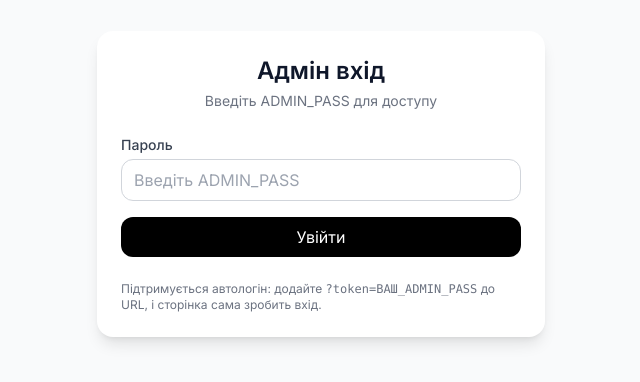
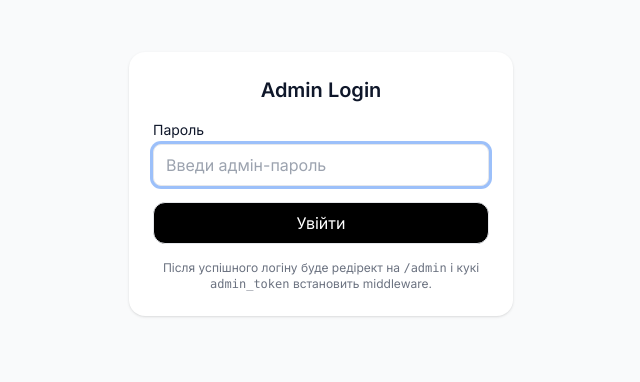
Before and after one commit to yurashko-ux/P-3-0, a Next.js app in the folder web/: page /login in a window 1280 px wide. Shown: the part 216-598 px from the top of the page, without its empty margins (319-959 px from the left). Built offline with nearby package versions, Linux system fonts and the light colour scheme.

Commit message:
Update page.tsx

```diff
--- a/web/app/(admin)/login/page.tsx
+++ b/web/app/(admin)/login/page.tsx
@@ -1,131 +1,72 @@
 // web/app/(admin)/login/page.tsx
 'use client';
 
-import * as React from 'react';
+import { useState } from 'react';
 
 export default function AdminLoginPage() {
-  const [password, setPassword] = React.useState('');
-  const [loading, setLoading] = React.useState(false);
-  const [error, setError] = React.useState<string | null>(null);
-  const [info, setInfo] = React.useState<string | null>(null);
+  const [pwd, setPwd] = useState('');
+  const [busy, setBusy] = useState(false);
+  const [err, setErr] = useState<string | null>(null);
 
-  // Автологін по ?token=... (не використовуємо useSearchParams, щоб не було проблем зі Suspense)
-  React.useEffect(() => {
-    if (typeof window === 'undefined') return;
-    const params = new URLSearchParams(window.location.search);
-    const token = params.get('token');
-    if (token) {
-      // при автологіні пробуємо раз і показуємо статус
-      void doLogin(token, true);
+  // IMPORTANT:
+  // ця форма НЕ робить fetch на бекенд.
+  // Вона просто переспрямовує на /admin?token=...,
+  // а middleware вже поставить кукі 'admin_token' і впустить.
+  async function onSubmit(e: React.FormEvent) {
+    e.preventDefault();
+    setErr(null);
+
+    const token = (pwd || '').trim();
+
+    if (!token) {
+      setErr('Введи пароль');
+      return;
     }
-    // eslint-disable-next-line react-hooks/exhaustive-deps
-  }, []);
 
-  async function doLogin(pass: string, isAuto = false) {
-    setLoading(true);
-    setError(null);
-    setInfo(isAuto ? 'Виконую автологін…' : null);
     try {
-      const res = await fetch('/api/auth/login', {
-        method: 'POST',
-        headers: { 'Content-Type': 'application/json' },
-        // можна передати або {password}, або {token} — бекенд обробляє обидва
-        body: JSON.stringify({ password: pass }),
-        cache: 'no-store',
-      });
-
-      if (!res.ok) {
-        const data = await safeJson(res);
-        const msg =
-          data?.error ||
-          (res.status === 401
-            ? 'Невірний пароль'
-            : `Помилка авторизації (${res.status})`);
-        throw new Error(msg);
-      }
-
-      // Якщо тут — бекенд виставив cookie admin_token.
-      setInfo('Успішний вхід. Перенаправляю…');
-
-      // Перенаправляємо в адмінку (можна змінити на /admin/campaigns)
-      window.location.replace('/admin');
-    } catch (e: any) {
-      setError(e?.message || 'Щось пішло не так');
-      setInfo(null);
+      setBusy(true);
+      // Редірект на захищений роут з токеном у query
+      window.location.href = `/admin?token=${encodeURIComponent(token)}`;
     } finally {
-      setLoading(false);
+      // нічого — редірект забере сторінку
     }
   }
 
-  function onSubmit(e: React.FormEvent) {
-    e.preventDefault();
-    if (!password.trim()) {
-      setError('Введіть пароль');
-      return;
-    }
-    void doLogin(password.trim(), false);
-  }
-
   return (
-    <main className="min-h-screen flex items-center justify-center bg-gray-50 p-4">
-      <div className="w-full max-w-md rounded-2xl shadow-lg bg-white p-6 space-y-6">
-        <header className="text-center">
-          <h1 className="text-2xl font-semibold">Адмін вхід</h1>
-          <p className="text-sm text-gray-500 mt-1">
-            Введіть ADMIN_PASS для доступу
-          </p>
-        </header>
+    <main className="min-h-screen flex items-center justify-center bg-gray-50 px-4">
+      <div className="w-full max-w-sm rounded-2xl shadow p-6 bg-white">
+        <h1 className="text-xl font-semibold mb-4 text-center">Admin Login</h1>
 
         <form onSubmit={onSubmit} className="space-y-4">
-          <label className="block">
-            <span className="block text-sm font-medium text-gray-700 mb-1">
-              Пароль
-            </span>
+          <div>
+            <label className="block text-sm mb-1">Пароль</label>
             <input
               type="password"
-              autoComplete="current-password"
-              className="w-full rounded-xl border border-gray-300 px-3 py-2 focus:outline-none focus:ring-2 focus:ring-black/20"
-              value={password}
-              onChange={(e) => setPassword(e.target.value)}
-              placeholder="Введіть ADMIN_PASS"
-              disabled={loading}
+              autoFocus
+              value={pwd}
+              onChange={(e) => setPwd(e.target.value)}
+              className="w-full border rounded-lg px-3 py-2 outline-none focus:ring"
+              placeholder="Введи адмін-пароль"
             />
-          </label>
+          </div>
+
+          {err && (
+            <p className="text-sm text-red-600">{err}</p>
+          )}
 
           <button
             type="submit"
-            disabled={loading}
-            className="w-full rounded-xl px-4 py-2 bg-black text-white hover:opacity-90 transition disabled:opacity-50"
+            disabled={busy}
+            className="w-full rounded-xl px-4 py-2 border bg-black text-white hover:opacity-90 disabled:opacity-60"
           >
-            {loading ? 'Вхід…' : 'Увійти'}
+            {busy ? 'Входимо…' : 'Увійти'}
           </button>
         </form>
 
-        {info && (
-          <div className="text-sm text-blue-600 bg-blue-50 border border-blue-100 rounded-xl p-3">
-            {info}
-          </div>
-        )}
-
-        {error && (
-          <div className="text-sm text-red-600 bg-red-50 border border-red-100 rounded-xl p-3">
-            {error}
-          </div>
-        )}
-
-        <div className="text-xs text-gray-500">
-          Підтримується автологін: додайте <code>?token=ВАШ_ADMIN_PASS</code> до
-          URL, і сторінка сама зробить вхід.
-        </div>
+        <p className="text-xs text-gray-500 mt-4 text-center">
+          Після успішного логіну буде редірект на <code>/admin</code> і кукі <code>admin_token</code> встановить middleware.
+        </p>
       </div>
     </main>
   );
 }
-
-async function safeJson(res: Response) {
-  try {
-    return await res.json();
-  } catch {
-    return null;
-  }
-}
```
